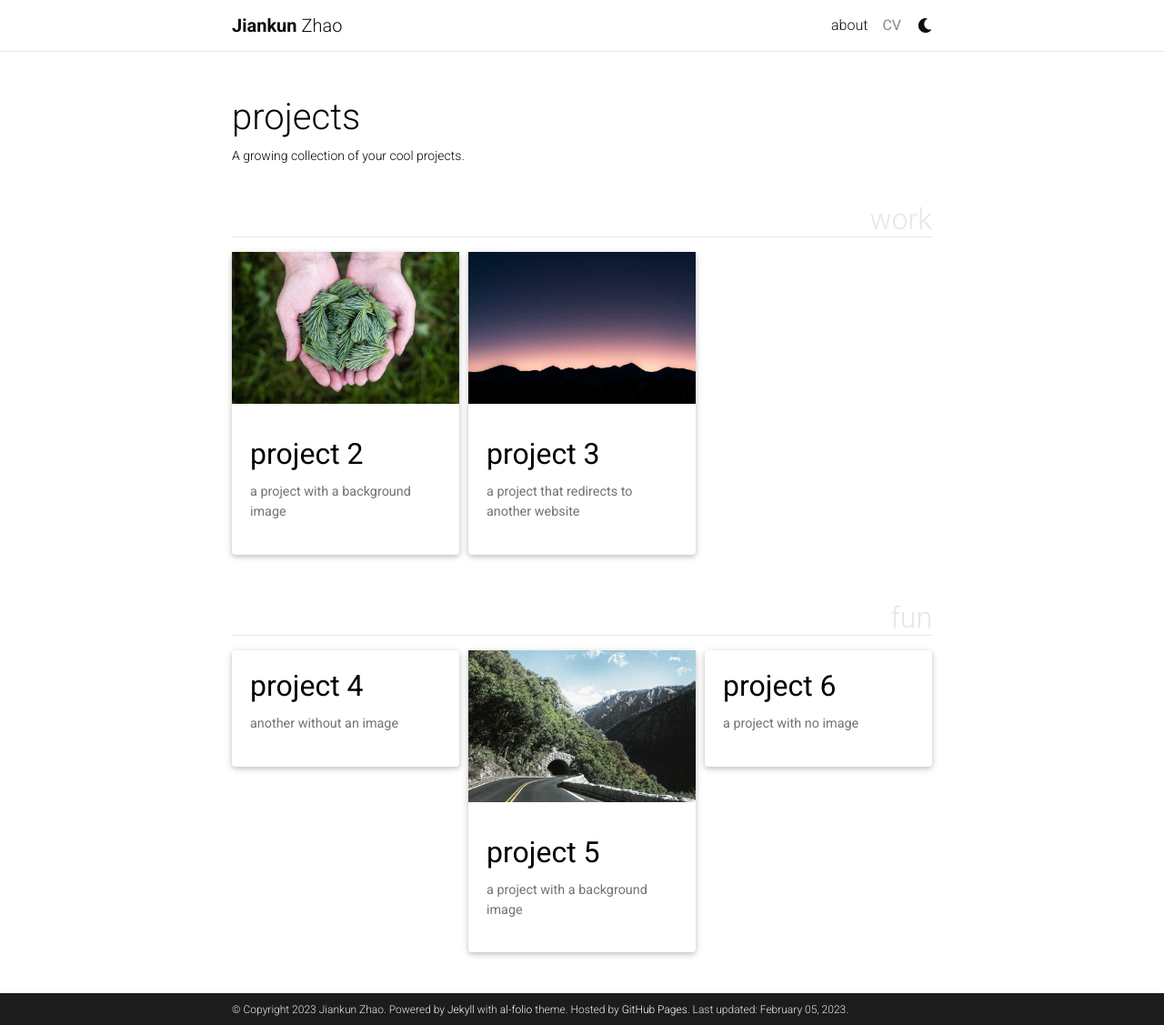
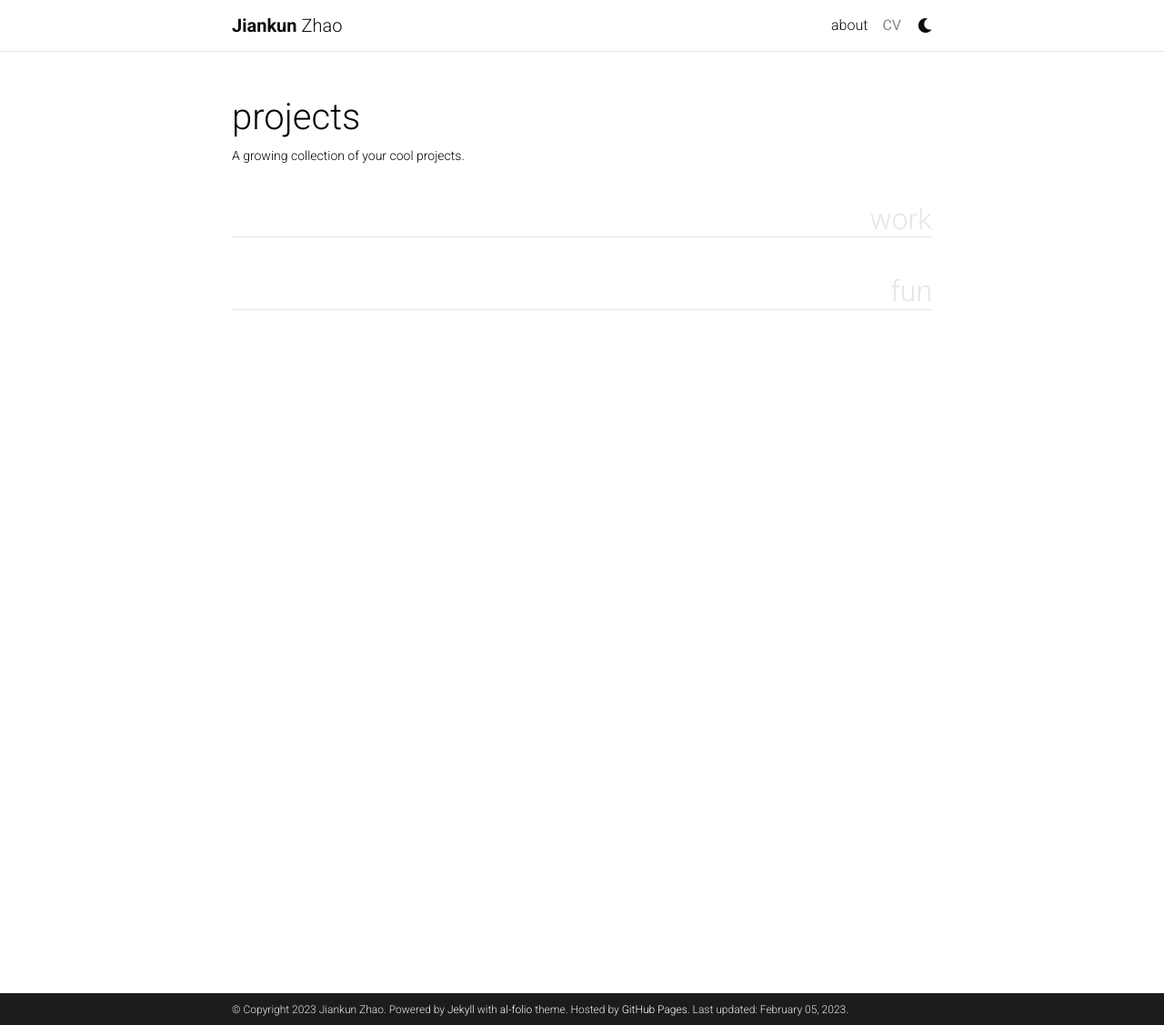
Before and after one commit to Ching-Yee-Chan/ching-yee-chan.github.io, a Jekyll site: the page built from _pages/projects.md, in a window 1280 px wide and 1127 px high. Shown: the whole window at 91% size. Built offline with Jekyll 4.4.1, drawn with Linux system fonts in a browser that asks for light colours; full-size pictures stand in for the smaller copies a plugin makes; comment, search, counter and statistics services are not loaded; a style sheet for code colours, icons or effects is not loaded.

Commit message:
project modified

````diff
--- a/_includes/my_projects.html
+++ b/_includes/my_projects.html
@@ -1,7 +1,7 @@
 {%- assign display_categories = [systems, AI] -%}
 {%- assign horizontal = false-%}
 <div class="projects">
-    {%- if site.enable_project_categories and display_categories %}
+    {%- if site.enable_project_categories%}
       <!-- Display categorized projects -->
       {%- for category in display_categories %}
       <h2 class="category">{{ category }}</h2>
--- a/_projects/2_project.md
+++ /dev/null
@@ -1,80 +0,0 @@
----
-layout: page
-title: project 2
-description: a project with a background image
-img: assets/img/3.jpg
-importance: 2
-category: work
----
-
-Every project has a beautiful feature showcase page.
-It's easy to include images in a flexible 3-column grid format.
-Make your photos 1/3, 2/3, or full width.
-
-To give your project a background in the portfolio page, just add the img tag to the front matter like so:
-
-    ---
-    layout: page
-    title: project
-    description: a project with a background image
-    img: /assets/img/12.jpg
-    ---
-
-<div class="row">
-    <div class="col-sm mt-3 mt-md-0">
-        {% include figure.html path="assets/img/1.jpg" title="example image" class="img-fluid rounded z-depth-1" %}
-    </div>
-    <div class="col-sm mt-3 mt-md-0">
-        {% include figure.html path="assets/img/3.jpg" title="example image" class="img-fluid rounded z-depth-1" %}
-    </div>
-    <div class="col-sm mt-3 mt-md-0">
-        {% include figure.html path="assets/img/5.jpg" title="example image" class="img-fluid rounded z-depth-1" %}
-    </div>
-</div>
-<div class="caption">
-    Caption photos easily. On the left, a road goes through a tunnel. Middle, leaves artistically fall in a hipster photoshoot. Right, in another hipster photoshoot, a lumberjack grasps a handful of pine needles.
-</div>
-<div class="row">
-    <div class="col-sm mt-3 mt-md-0">
-        {% include figure.html path="assets/img/5.jpg" title="example image" class="img-fluid rounded z-depth-1" %}
-    </div>
-</div>
-<div class="caption">
-    This image can also have a caption. It's like magic.
-</div>
-
-You can also put regular text between your rows of images.
-Say you wanted to write a little bit about your project before you posted the rest of the images.
-You describe how you toiled, sweated, *bled* for your project, and then... you reveal its glory in the next row of images.
-
-
-<div class="row justify-content-sm-center">
-    <div class="col-sm-8 mt-3 mt-md-0">
-        {% include figure.html path="assets/img/6.jpg" title="example image" class="img-fluid rounded z-depth-1" %}
-    </div>
-    <div class="col-sm-4 mt-3 mt-md-0">
-        {% include figure.html path="assets/img/11.jpg" title="example image" class="img-fluid rounded z-depth-1" %}
-    </div>
-</div>
-<div class="caption">
-    You can also have artistically styled 2/3 + 1/3 images, like these.
-</div>
-
-
-The code is simple.
-Just wrap your images with `<div class="col-sm">` and place them inside `<div class="row">` (read more about the <a href="https://getbootstrap.com/docs/4.4/layout/grid/">Bootstrap Grid</a> system).
-To make images responsive, add `img-fluid` class to each; for rounded corners and shadows use `rounded` and `z-depth-1` classes.
-Here's the code for the last row of images above:
-
-{% raw %}
-```html
-<div class="row justify-content-sm-center">
-    <div class="col-sm-8 mt-3 mt-md-0">
-        {% include figure.html path="assets/img/6.jpg" title="example image" class="img-fluid rounded z-depth-1" %}
-    </div>
-    <div class="col-sm-4 mt-3 mt-md-0">
-        {% include figure.html path="assets/img/11.jpg" title="example image" class="img-fluid rounded z-depth-1" %}
-    </div>
-</div>
-```
-{% endraw %}
--- a/_projects/4_project.md
+++ /dev/null
@@ -1,80 +0,0 @@
----
-layout: page
-title: project 4
-description: another without an image
-img:
-importance: 3
-category: fun
----
-
-Every project has a beautiful feature showcase page.
-It's easy to include images in a flexible 3-column grid format.
-Make your photos 1/3, 2/3, or full width.
-
-To give your project a background in the portfolio page, just add the img tag to the front matter like so:
-
-    ---
-    layout: page
-    title: project
-    description: a project with a background image
-    img: /assets/img/12.jpg
-    ---
-
-<div class="row">
-    <div class="col-sm mt-3 mt-md-0">
-        {% include figure.html path="assets/img/1.jpg" title="example image" class="img-fluid rounded z-depth-1" %}
-    </div>
-    <div class="col-sm mt-3 mt-md-0">
-        {% include figure.html path="assets/img/3.jpg" title="example image" class="img-fluid rounded z-depth-1" %}
-    </div>
-    <div class="col-sm mt-3 mt-md-0">
-        {% include figure.html path="assets/img/5.jpg" title="example image" class="img-fluid rounded z-depth-1" %}
-    </div>
-</div>
-<div class="caption">
-    Caption photos easily. On the left, a road goes through a tunnel. Middle, leaves artistically fall in a hipster photoshoot. Right, in another hipster photoshoot, a lumberjack grasps a handful of pine needles.
-</div>
-<div class="row">
-    <div class="col-sm mt-3 mt-md-0">
-        {% include figure.html path="assets/img/5.jpg" title="example image" class="img-fluid rounded z-depth-1" %}
-    </div>
-</div>
-<div class="caption">
-    This image can also have a caption. It's like magic.
-</div>
-
-You can also put regular text between your rows of images.
-Say you wanted to write a little bit about your project before you posted the rest of the images.
-You describe how you toiled, sweated, *bled* for your project, and then... you reveal its glory in the next row of images.
-
-
-<div class="row justify-content-sm-center">
-    <div class="col-sm-8 mt-3 mt-md-0">
-        {% include figure.html path="assets/img/6.jpg" title="example image" class="img-fluid rounded z-depth-1" %}
-    </div>
-    <div class="col-sm-4 mt-3 mt-md-0">
-        {% include figure.html path="assets/img/11.jpg" title="example image" class="img-fluid rounded z-depth-1" %}
-    </div>
-</div>
-<div class="caption">
-    You can also have artistically styled 2/3 + 1/3 images, like these.
-</div>
-
-
-The code is simple.
-Just wrap your images with `<div class="col-sm">` and place them inside `<div class="row">` (read more about the <a href="https://getbootstrap.com/docs/4.4/layout/grid/">Bootstrap Grid</a> system).
-To make images responsive, add `img-fluid` class to each; for rounded corners and shadows use `rounded` and `z-depth-1` classes.
-Here's the code for the last row of images above:
-
-{% raw %}
-```html
-<div class="row justify-content-sm-center">
-    <div class="col-sm-8 mt-3 mt-md-0">
-        {% include figure.html path="assets/img/6.jpg" title="example image" class="img-fluid rounded z-depth-1" %}
-    </div>
-    <div class="col-sm-4 mt-3 mt-md-0">
-        {% include figure.html path="assets/img/11.jpg" title="example image" class="img-fluid rounded z-depth-1" %}
-    </div>
-</div>
-```
-{% endraw %}
--- a/_projects/5_project.md
+++ /dev/null
@@ -1,80 +0,0 @@
----
-layout: page
-title: project 5
-description: a project with a background image
-img: assets/img/1.jpg
-importance: 3
-category: fun
----
-
-Every project has a beautiful feature showcase page.
-It's easy to include images in a flexible 3-column grid format.
-Make your photos 1/3, 2/3, or full width.
-
-To give your project a background in the portfolio page, just add the img tag to the front matter like so:
-
-    ---
-    layout: page
-    title: project
-    description: a project with a background image
-    img: /assets/img/12.jpg
-    ---
-
-<div class="row">
-    <div class="col-sm mt-3 mt-md-0">
-        {% include figure.html path="assets/img/1.jpg" title="example image" class="img-fluid rounded z-depth-1" %}
-    </div>
-    <div class="col-sm mt-3 mt-md-0">
-        {% include figure.html path="assets/img/3.jpg" title="example image" class="img-fluid rounded z-depth-1" %}
-    </div>
-    <div class="col-sm mt-3 mt-md-0">
-        {% include figure.html path="assets/img/5.jpg" title="example image" class="img-fluid rounded z-depth-1" %}
-    </div>
-</div>
-<div class="caption">
-    Caption photos easily. On the left, a road goes through a tunnel. Middle, leaves artistically fall in a hipster photoshoot. Right, in another hipster photoshoot, a lumberjack grasps a handful of pine needles.
-</div>
-<div class="row">
-    <div class="col-sm mt-3 mt-md-0">
-        {% include figure.html path="assets/img/5.jpg" title="example image" class="img-fluid rounded z-depth-1" %}
-    </div>
-</div>
-<div class="caption">
-    This image can also have a caption. It's like magic.
-</div>
-
-You can also put regular text between your rows of images.
-Say you wanted to write a little bit about your project before you posted the rest of the images.
-You describe how you toiled, sweated, *bled* for your project, and then... you reveal its glory in the next row of images.
-
-
-<div class="row justify-content-sm-center">
-    <div class="col-sm-8 mt-3 mt-md-0">
-        {% include figure.html path="assets/img/6.jpg" title="example image" class="img-fluid rounded z-depth-1" %}
-    </div>
-    <div class="col-sm-4 mt-3 mt-md-0">
-        {% include figure.html path="assets/img/11.jpg" title="example image" class="img-fluid rounded z-depth-1" %}
-    </div>
-</div>
-<div class="caption">
-    You can also have artistically styled 2/3 + 1/3 images, like these.
-</div>
-
-
-The code is simple.
-Just wrap your images with `<div class="col-sm">` and place them inside `<div class="row">` (read more about the <a href="https://getbootstrap.com/docs/4.4/layout/grid/">Bootstrap Grid</a> system).
-To make images responsive, add `img-fluid` class to each; for rounded corners and shadows use `rounded` and `z-depth-1` classes.
-Here's the code for the last row of images above:
-
-{% raw %}
-```html
-<div class="row justify-content-sm-center">
-    <div class="col-sm-8 mt-3 mt-md-0">
-        {% include figure.html path="assets/img/6.jpg" title="example image" class="img-fluid rounded z-depth-1" %}
-    </div>
-    <div class="col-sm-4 mt-3 mt-md-0">
-        {% include figure.html path="assets/img/11.jpg" title="example image" class="img-fluid rounded z-depth-1" %}
-    </div>
-</div>
-```
-{% endraw %}
--- a/_projects/6_project.md
+++ /dev/null
@@ -1,80 +0,0 @@
----
-layout: page
-title: project 6
-description: a project with no image
-img:
-importance: 4
-category: fun
----
-
-Every project has a beautiful feature showcase page.
-It's easy to include images in a flexible 3-column grid format.
-Make your photos 1/3, 2/3, or full width.
-
-To give your project a background in the portfolio page, just add the img tag to the front matter like so:
-
-    ---
-    layout: page
-    title: project
-    description: a project with a background image
-    img: /assets/img/12.jpg
-    ---
-
-<div class="row">
-    <div class="col-sm mt-3 mt-md-0">
-        {% include figure.html path="assets/img/1.jpg" title="example image" class="img-fluid rounded z-depth-1" %}
-    </div>
-    <div class="col-sm mt-3 mt-md-0">
-        {% include figure.html path="assets/img/3.jpg" title="example image" class="img-fluid rounded z-depth-1" %}
-    </div>
-    <div class="col-sm mt-3 mt-md-0">
-        {% include figure.html path="assets/img/5.jpg" title="example image" class="img-fluid rounded z-depth-1" %}
-    </div>
-</div>
-<div class="caption">
-    Caption photos easily. On the left, a road goes through a tunnel. Middle, leaves artistically fall in a hipster photoshoot. Right, in another hipster photoshoot, a lumberjack grasps a handful of pine needles.
-</div>
-<div class="row">
-    <div class="col-sm mt-3 mt-md-0">
-        {% include figure.html path="assets/img/5.jpg" title="example image" class="img-fluid rounded z-depth-1" %}
-    </div>
-</div>
-<div class="caption">
-    This image can also have a caption. It's like magic.
-</div>
-
-You can also put regular text between your rows of images.
-Say you wanted to write a little bit about your project before you posted the rest of the images.
-You describe how you toiled, sweated, *bled* for your project, and then... you reveal its glory in the next row of images.
-
-
-<div class="row justify-content-sm-center">
-    <div class="col-sm-8 mt-3 mt-md-0">
-        {% include figure.html path="assets/img/6.jpg" title="example image" class="img-fluid rounded z-depth-1" %}
-    </div>
-    <div class="col-sm-4 mt-3 mt-md-0">
-        {% include figure.html path="assets/img/11.jpg" title="example image" class="img-fluid rounded z-depth-1" %}
-    </div>
-</div>
-<div class="caption">
-    You can also have artistically styled 2/3 + 1/3 images, like these.
-</div>
-
-
-The code is simple.
-Just wrap your images with `<div class="col-sm">` and place them inside `<div class="row">` (read more about the <a href="https://getbootstrap.com/docs/4.4/layout/grid/">Bootstrap Grid</a> system).
-To make images responsive, add `img-fluid` class to each; for rounded corners and shadows use `rounded` and `z-depth-1` classes.
-Here's the code for the last row of images above:
-
-{% raw %}
-```html
-<div class="row justify-content-sm-center">
-    <div class="col-sm-8 mt-3 mt-md-0">
-        {% include figure.html path="assets/img/6.jpg" title="example image" class="img-fluid rounded z-depth-1" %}
-    </div>
-    <div class="col-sm-4 mt-3 mt-md-0">
-        {% include figure.html path="assets/img/11.jpg" title="example image" class="img-fluid rounded z-depth-1" %}
-    </div>
-</div>
-```
-{% endraw %}
````
Also changed, not shown: _projects/1_project.md (+2 -0 lines), _projects/3_project.md (deleted, +0 -81 lines).
